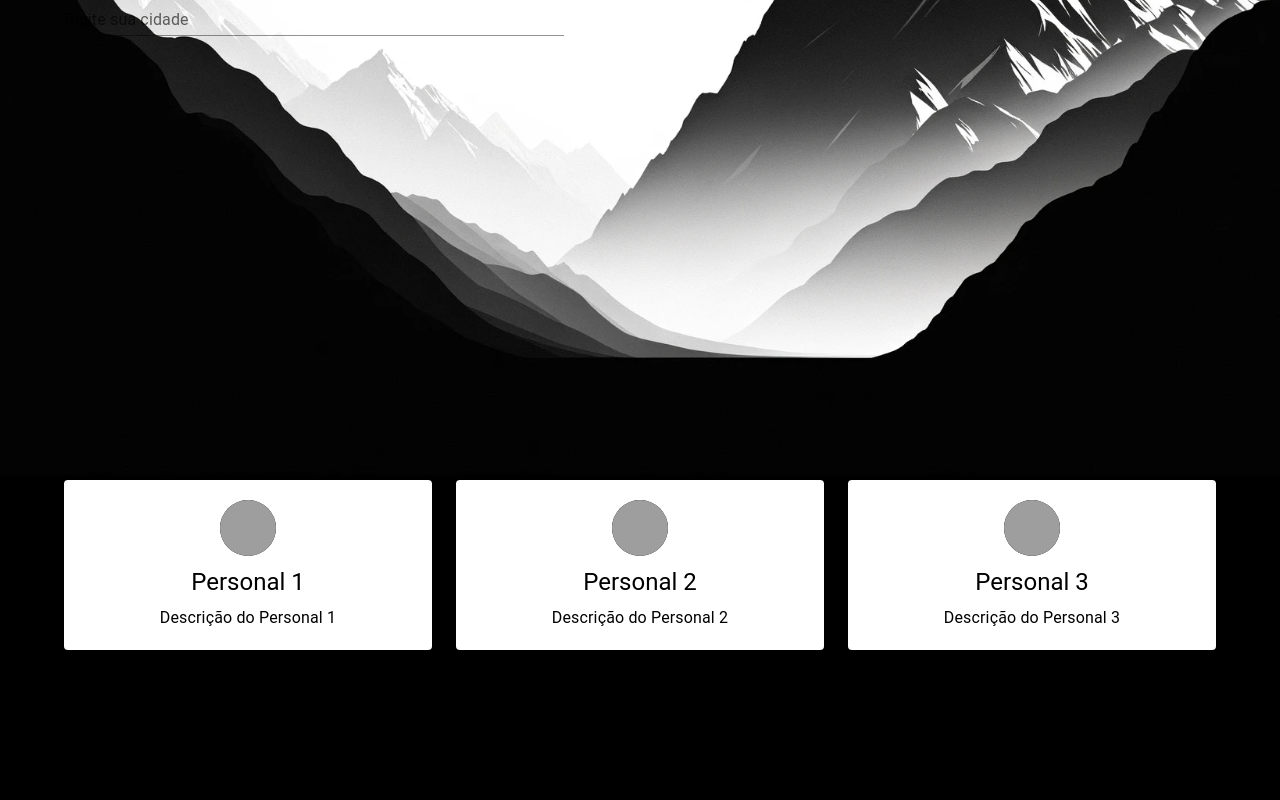
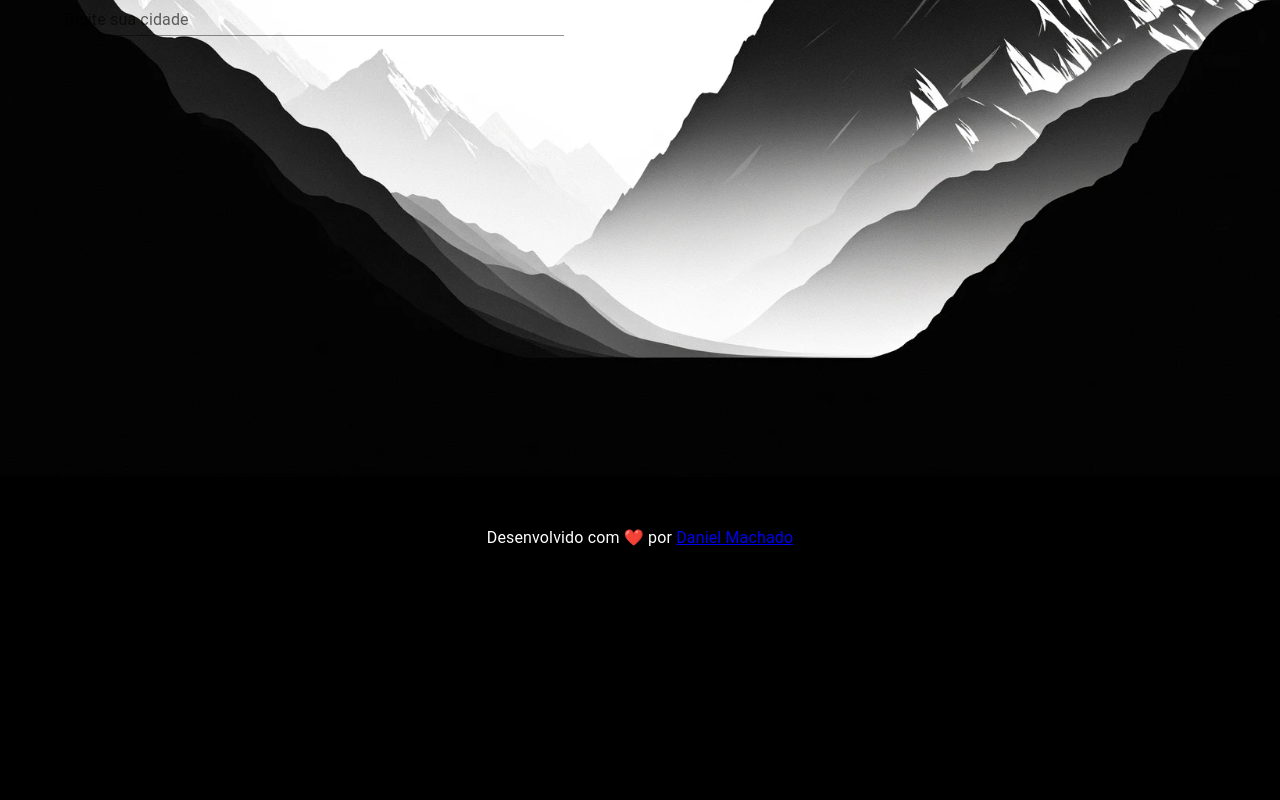
Before and after one commit to DanielMachado65/find-your-personal-fronted, a React (Create React App) app: page / in a window 1280 px wide. Shown: the part 400-1200 px from the top of the page. After the commit the page ends 976 px from the top, so only its background shows below. Built offline with nearby package versions, Linux system fonts and the light colour scheme; grey boxes are pictures that could not be loaded.

Commit message:
Adiciona debounce e normalização de string na busca de profissionais

```diff
--- a/src/App.tsx
+++ b/src/App.tsx
@@ -8,7 +8,7 @@ import Grid from "@mui/material/Grid";
 import Paper from "@mui/material/Paper";
 import "./App.css";
 import { Avatar, Container, styled } from "@mui/material";
-import { useState } from "react";
+import { useEffect, useState } from "react";
 
 const HeaderTitle = styled(Typography)`
   flex-grow: 1;
@@ -19,11 +19,12 @@ const HeaderTitle = styled(Typography)`
 `;
 
 const Footer = styled("footer")`
-  position: relative;
+  height: 50vh;
   width: 100%;
-  margin-top: 250px;
   padding: 20px 0;
-  text-align: center;
+  display: flex;
+  justify-content: center;
+  align-items: end;
 `;
 
 const personals = [
@@ -31,7 +32,7 @@ const personals = [
     name: "Personal 1",
     description: "Descrição do Personal 1",
     image: "/path/to/personal1.jpg",
-    city: "São Paulo",
+    city: "Sao Paulo",
   },
   {
     name: "Personal 2",
@@ -45,10 +46,41 @@ const personals = [
     image: "/path/to/personal3.jpg",
     city: "Curitiba",
   },
+  {
+    name: "Personal 4",
+    description: "Descrição do Personal 3",
+    image: "/path/to/personal3.jpg",
+    city: "Curitiba",
+  },
 ];
+
+function useDebounce(value: string, delay: number) {
+  const [debouncedValue, setDebouncedValue] = useState(value);
+
+  useEffect(() => {
+    const handler = setTimeout(() => {
+      setDebouncedValue(value);
+    }, delay);
+
+    return () => {
+      clearTimeout(handler);
+    };
+  }, [value, delay]);
+
+  return debouncedValue;
+}
+
+function normalizeString(str: string) {
+  return str
+    .normalize("NFD")
+    .replace(/[\u0300-\u036f]/g, "")
+    .toLowerCase()
+    .trim();
+}
 
 function App() {
   const [search, setSearch] = useState("");
+  const debouncedSearch = useDebounce(search, 300);
 
   return (
     <div className="background-image">
@@ -69,7 +101,7 @@ function App() {
         </Toolbar>
       </AppBar>
       <Container>
-        <Grid className="content" style={{ height: "100vh" }}>
+        <Grid className="content" style={{ height: "60vh" }}>
           <Grid item xs={12}>
             <Typography
               variant="h1"
@@ -92,9 +124,12 @@ function App() {
 
         {/* Grid dos profissionais */}
         <Grid container spacing={3}>
-          {personals
+          {debouncedSearch &&
+            personals
               .filter((personal) =>
-              personal.city.toLowerCase().includes(search.toLowerCase())
+                normalizeString(personal.city).includes(
+                  normalizeString(debouncedSearch)
+                )
               )
               .map((personal, index) => (
                 <Grid item xs={12} sm={6} md={4} key={index}>
@@ -120,7 +155,9 @@ function App() {
                     <Typography variant="h5" component="h3" gutterBottom>
                       {personal.name}
                     </Typography>
-                  <Typography component="p">{personal.description}</Typography>
+                    <Typography component="p">
+                      {personal.description}
+                    </Typography>
                   </Paper>
                 </Grid>
               ))}
```
Lines whose indentation alone changed are shown as unchanged.
